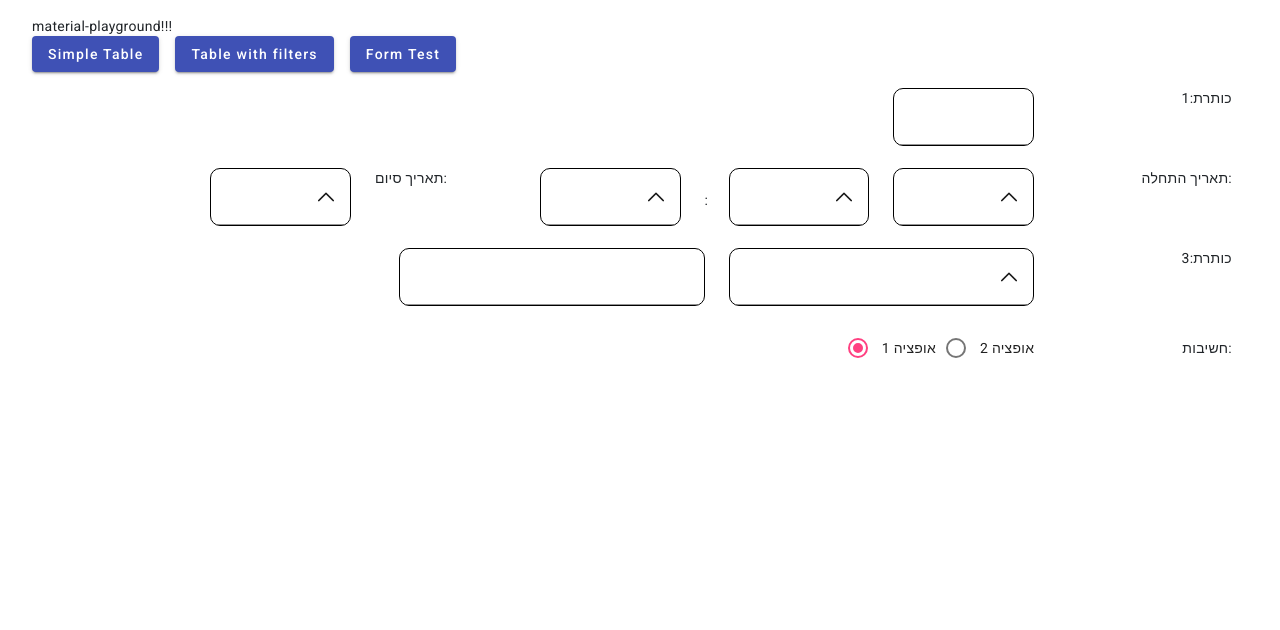
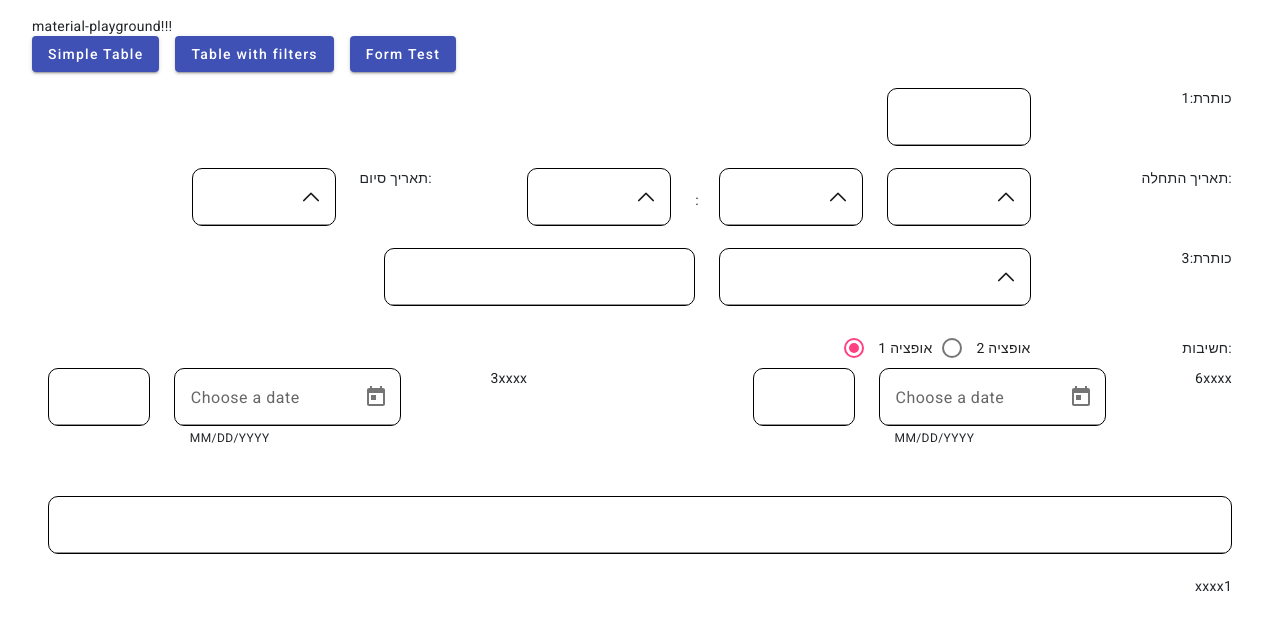
Before and after one commit to GalZisin/Angular-Material-PlayGround, an Angular app: page /mat-fields in a window 1280 px wide. Shown: the top 630 px of the page. Built offline with nearby package versions, Linux system fonts and the light colour scheme.

Commit message:
add rows

```diff
--- a/src/app/components/mat-fields/mat-fields.component.html
+++ b/src/app/components/mat-fields/mat-fields.component.html
@@ -1,4 +1,4 @@
-<div class="d-flex justify-content-end mx-5">
+<div class="mx-5">
     <!-- <div class="col-md-6"> -->
     <form [formGroup]="myForm">
         <div class="row">
@@ -98,6 +98,59 @@
             </div>
             <div class="col-md-2 text-end align-self-center">חשיבות:</div>
         </div>
+
+        <div class="row">
+
+            <div class="col-xxl-4 col-xl-5">
+                <div class="row">
+                    <div class="col-md-3 text-end">
+                        <mat-form-field appearance="fill" class="w-100">
+                            <input matInput aria-label="input" type="text" formControlName="input1" id="input1">
+                        </mat-form-field>
+                    </div>
+                    <div class="col-md-6 text-end">
+                        <mat-form-field class="w-100">
+                            <mat-label>Choose a date</mat-label>
+                            <input matInput aria-label="input" [matDatepicker]="picker1">
+                            <mat-hint>MM/DD/YYYY</mat-hint>
+                            <mat-datepicker-toggle matIconSuffix [for]="picker1"></mat-datepicker-toggle>
+                            <mat-datepicker #picker1></mat-datepicker>
+                        </mat-form-field>
+                    </div>
+                    <div class="col-md-3 text-end">3xxxx</div>
+                </div>
+            </div>
+            <div class="col-xxl-4 col-xl-2"></div>
+            <div class="col-xxl-4 col-xl-5">
+                <div class="row d-flex justify-content-end">
+                    <div class="col-md-3 text-end">
+                        <mat-form-field appearance="fill" class="w-100">
+                            <input matInput aria-label="input" type="text" formControlName="input1" id="input1">
+                        </mat-form-field>
+                    </div>
+                    <div class="col-md-6 text-end">
+                        <mat-form-field class="w-100">
+                            <mat-label>Choose a date</mat-label>
+                            <input matInput aria-label="input" [matDatepicker]="picker2">
+                            <mat-hint>MM/DD/YYYY</mat-hint>
+                            <mat-datepicker-toggle matIconSuffix [for]="picker2"></mat-datepicker-toggle>
+                            <mat-datepicker #picker2></mat-datepicker>
+                        </mat-form-field>
+                    </div>
+                    <div class="col-md-3 text-end">6xxxx</div>
+                </div>
+            </div>
+        </div>
+
+        <div class="row mt-5">
+            <div class="col-xxl-9"></div>
+            <div class="col-xxl-2 text-end">
+                <mat-form-field appearance="fill" class="w-100">
+                    <input matInput aria-label="input" type="text" formControlName="input1" id="input1">
+                </mat-form-field>
+            </div>
+            <div class="col-xxl-1 text-end">xxxx1</div>
+        </div>
     </form>
     <!-- </div> -->
 
--- a/src/app/components/mat-fields/mat-fields.component.ts
+++ b/src/app/components/mat-fields/mat-fields.component.ts
@@ -3,7 +3,9 @@ import { FormBuilder, FormGroup, FormsModule, ReactiveFormsModule, Validators }
 import { MatInputModule } from '@angular/material/input';
 import { MatSelectModule } from '@angular/material/select';
 import { MatRadioModule } from '@angular/material/radio';
-
+import { MatDatepickerModule } from '@angular/material/datepicker';
+import { MatFormFieldModule } from '@angular/material/form-field';
+import { DateAdapter, MAT_DATE_FORMATS, MAT_NATIVE_DATE_FORMATS, NativeDateAdapter } from '@angular/material/core';
 @Component({
   selector: 'app-mat-fields',
   standalone: true,
@@ -12,7 +14,12 @@ import { MatRadioModule } from '@angular/material/radio';
     ReactiveFormsModule,
     MatSelectModule,
     MatInputModule,
-    MatRadioModule
+    MatRadioModule,
+    MatDatepickerModule,
+    MatFormFieldModule
+  ],
+  providers: [{ provide: DateAdapter, useClass: NativeDateAdapter },
+  { provide: MAT_DATE_FORMATS, useValue: MAT_NATIVE_DATE_FORMATS }
   ],
   templateUrl: './mat-fields.component.html',
   styleUrl: './mat-fields.component.scss'
```
